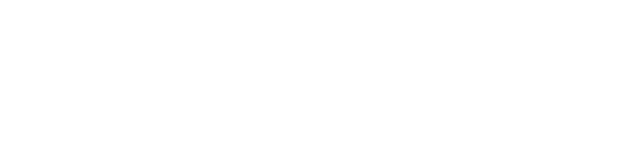
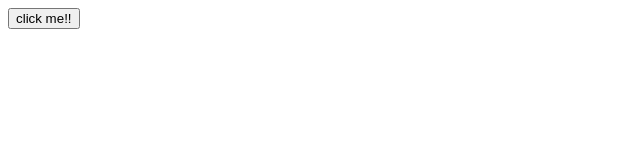
Before and after one commit to shiveshhcodes/JS-Learning, a plain HTML site: page index8.html in a window 1280 px wide. Shown: the whole page, without its empty margins (0-640 px from the left). Drawn offline with Linux system fonts and the light colour scheme.

Commit message:
Update index8.html

```diff
--- a/index8.html
+++ b/index8.html
@@ -5,5 +5,10 @@
     <meta name="viewport" content="width=device-width, initial-scale=1.0">
     <title>Document</title>
 </head>
+<body>
+    <button onclick="console.log('button was clicked shivesh');alert('hello')">
+        click me!!
+    </button>
+</body>
 <script src="script8.js"></script>
 </html>
```
